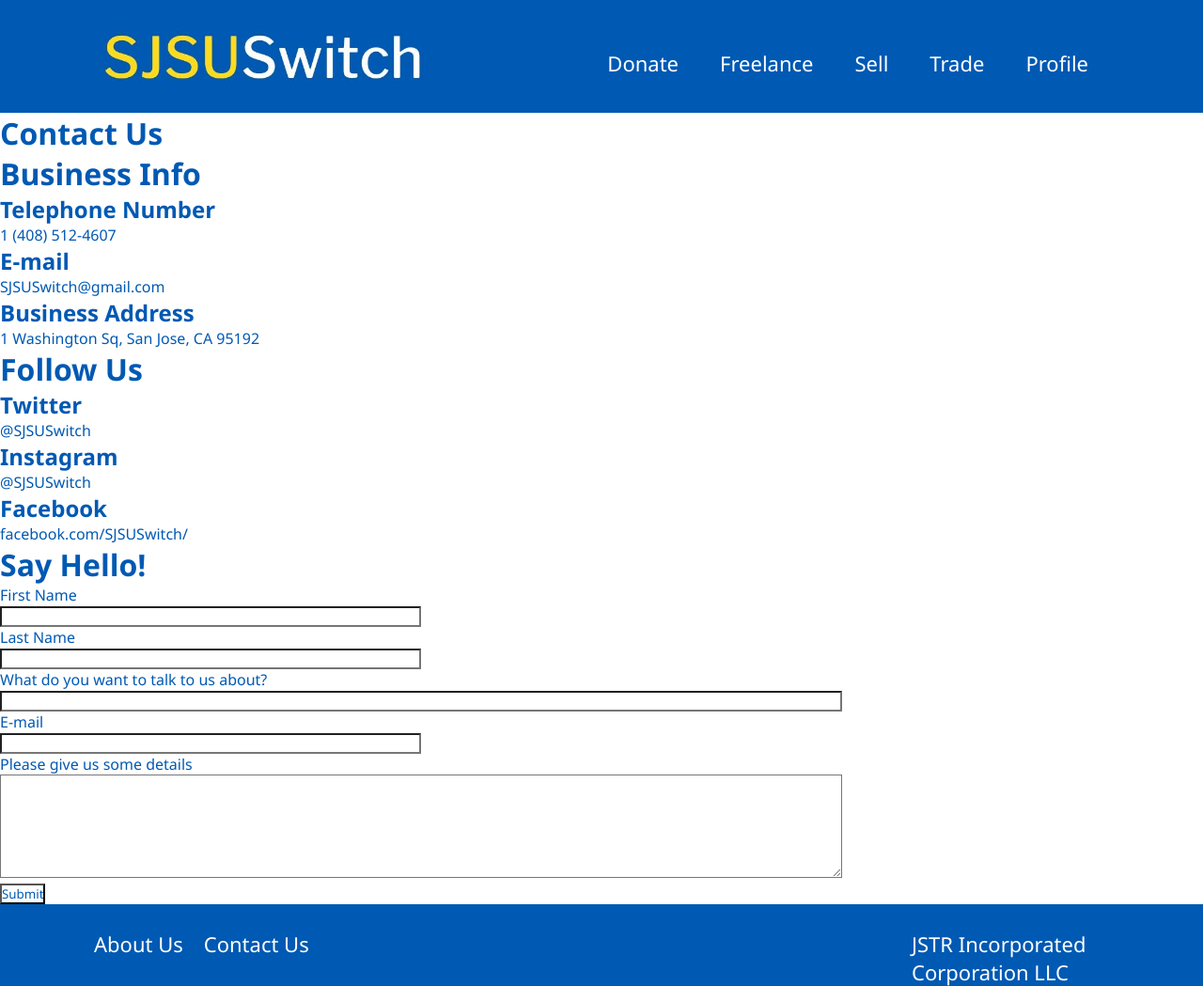
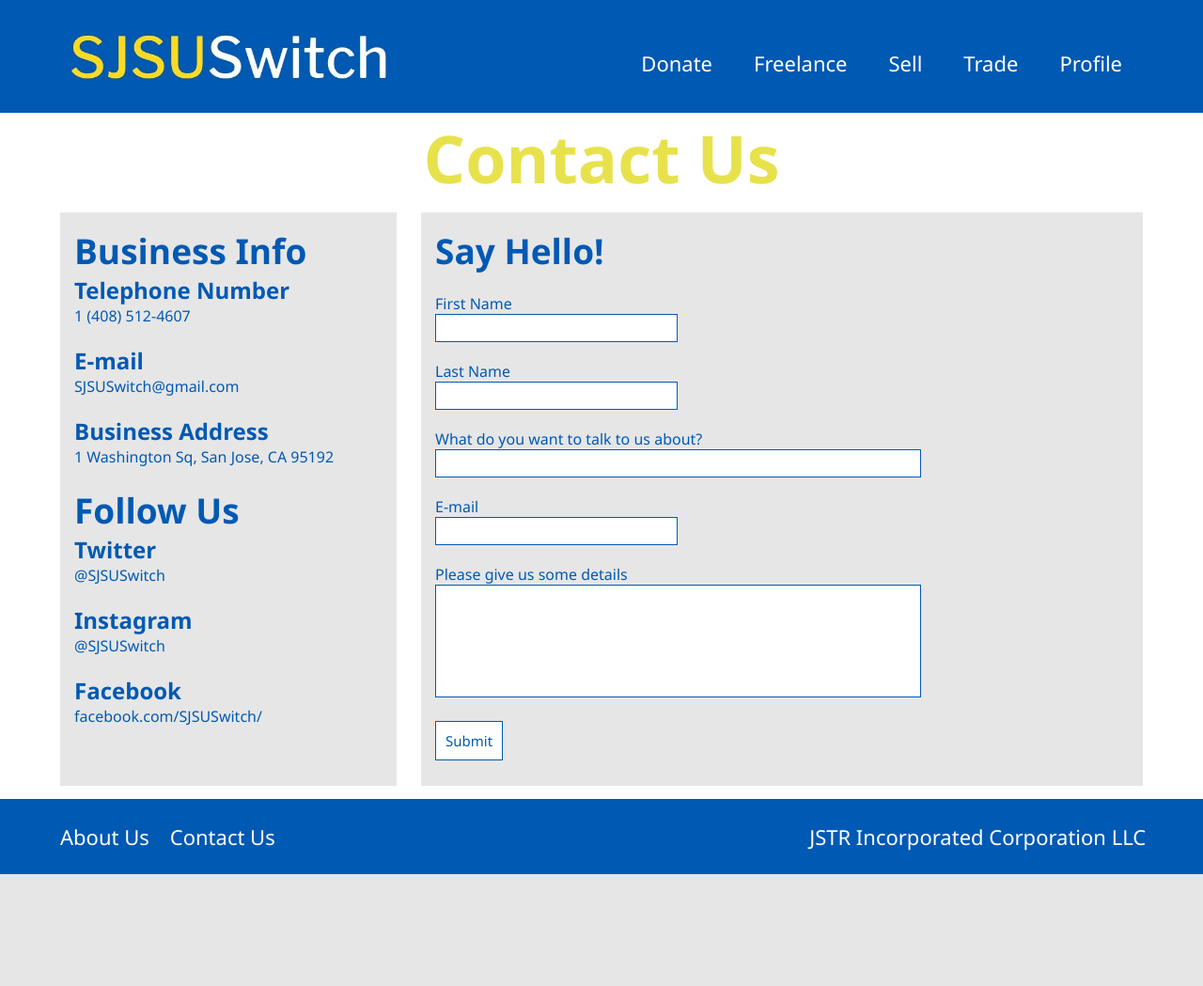
Before and after one commit to jennifury/switch, a Python web app: template templates/contact_us.html in a window 1280 px wide. Shown: the whole page at 94% size. After the commit the page ends 930 px from the top, so only its background shows below. Run offline with Jinja, Linux system fonts and the light colour scheme; the template is opened without the code that fills it, so the values that code supplies are empty.

Commit message:
Update index.css

```diff
--- a/static/css/index.css
+++ b/static/css/index.css
@@ -15,7 +15,7 @@
 }
 
 img.logo{
-	margin-left: 100px;
+	margin-left: 5%;
 }
 
 nav{
@@ -28,8 +28,9 @@ nav ul{
 	text-align: center;
 	color: white;
 	float: right;
-	margin-right: 100px;
+	padding-right: 5%;
 	margin-top: 52px;
+	background-color: #0059B3;
 }
 
 nav li{
@@ -37,6 +38,7 @@ nav li{
 	color: white;
 	font-size: 22px;
 	font-weight: 100;
+		background-color: #0059B3;
 }
 
 nav a{
@@ -61,17 +63,200 @@ nav a:active{
 	text-decoration: none;
 }
 
-/* Break */
+/* Break for Homepage*/
 .break{
 	margin-top: 20px;
+}
+
+/*Sell Page*/
+#header{
+	font-size:70px;
+	color:#E7E24C;
+	text-align: center;
+	margin-bottom: 10px;
+}
+
+/*three columns*/
+.column{
+	background-color: #E6E6E6;
+	float: left;
+	width: 28.5%;
+	padding:15px;
+}
+
+.row{
+	margin-bottom: 20px;
+}
+
+#center{
+	margin: auto 2% auto 2%;
+}
+
+.row:after{
+	content:"";
+	display:table;
+	clear: both;
+}
+
+/*heading*/
+.centerHeading{
+	align-content: space-around;
+	background-color:#E6E6E6;
+	padding: 7px;
+}
+
+#Engineering{
+	height: 100%;
+	width: 100%;
+	margin: none;
+	padding: none;
+	border: none;
+}
+
+#Engineering td{
+	vertical-align: auto;
+	text-align: center;
+
+}
+
+#Public{
+	height: 100%;
+	width: 100%;
+	margin: none;
+	padding: none;
+	border: none;
+}
+
+#Public td{
+	vertical-align: auto;
+	text-align: center;
+
+}
+
+#Data{
+	height: 100%;
+	width: 100%;
+	margin: none;
+	padding: none;
+	border: none;
+}
+
+#Data td{
+	vertical-align: auto;
+	text-align: center;
+
+}
+
+/*About Us Page*/
+#aboutus{
+	background-color: #E6E6E6;
+	padding: 15px;
+	min-height: 610px;
+	margin-left: 5%;
+	margin-bottom: 10px;
+	width: 60%;
+	float: left;
+}
+
+#theteam{
+	background-color: #E6E6E6;
+	padding: 15px;
+	min-height: 610px;
+	margin-right: 5%;
+	margin-bottom: 10px;
+	width: 28%;
+	float: right;
+}
+
+p.theteam{
+	background-color: #E6E6E6;
+}
+
+.aboutusdesc{
+	background-color: #E6E6E6;
+}
+
+/*Contact Us Page*/
+main{
+	min-height: 730px;
+}
+
+#businessinfo{
+	background-color: #E6E6E6;
+	padding: 15px;
+	min-height: 610px;
+	margin-left: 5%;
+	margin-bottom: 10px;
+	width: 28%;
+	float: left;
+}
+
+#sayhello{
+	background-color: #E6E6E6;
+	padding: 15px;
+	min-height: 610px;
+	margin-right: 5%;
+	margin-bottom: 10px;
+	width: 60%;
+	float: right;
+}
+
+h1.h1{
+	background-color: #E6E6E6;
+	font-size: 37px;
+}
+
+h2.heading{
+	background-color: #E6E6E6;
+}
+
+li.question{
+	list-style:none;
+	padding-top:20px;
+	background-color: #E6E6E6;
+}
+
+li.input{
+	list-style:none;
+	background-color: #E6E6E6;
+}
+
+p.sub{
+	background-color: #E6E6E6;
+	padding-bottom:20px;
+}
+
+label{
+	background-color: #E6E6E6;
+}
+
+input{
+	border: 1px solid #0059B3;
+	padding: 5px;
+}
+
+input.submit{
+	margin-top: 20px;
+	padding: 10px;
+	font-size: 15px;
+}
+
+li.textarea{
+	background-color: #0059B3;
+}
+
+textarea{
+	border: 1px solid #0059B3;
+	padding: 5px;
+	resize:none;
 }
 
 /* Footer */
 footer{
 	min-height: 80px;
-	margin: auto;
 	background-color: #0059B3;
-	padding: 27px 0px 0px 100px;
+	padding-left: 5%;
+	padding-top: 25px;
 }
 
 footer p{
@@ -79,7 +264,8 @@ footer p{
 	background-color: #0059B3;
 	font-size: 22px;
 	font-weight: 100;
-	margin-left: 870px;
+	float: right;
+	padding-right: 5%;
 }
 
 footer ul{
@@ -87,6 +273,7 @@ footer ul{
 	text-align: center;
 	color: white;
 	float: left;
+	background-color: #0059B3;
 }
 
 footer li{
@@ -94,6 +281,7 @@ footer li{
 	color: white;
 	font-size: 22px;
 	font-weight: 100;
+	background-color: #0059B3;
 }
 
 footer a{
```
